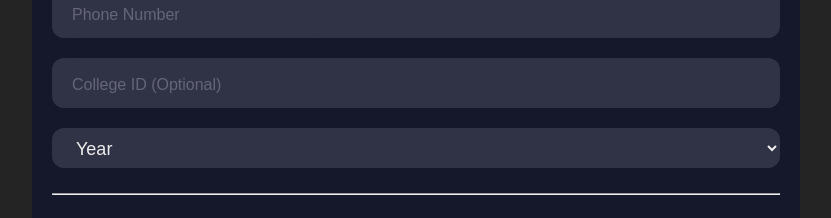
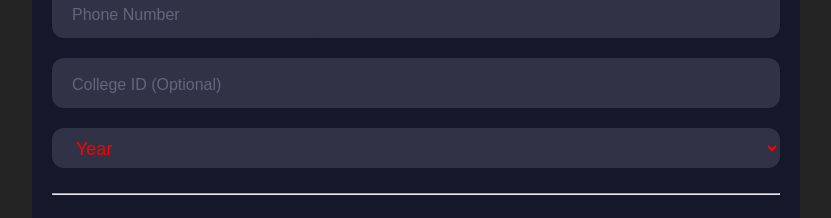
Before and after one commit to Deadreyo/SemiColon, a React (Vite) app: page /form in a window 1280 px wide. Shown: the part 860-1078 px from the top of the page, without its empty margins (224-1055 px from the left). Built offline with nearby package versions, Linux system fonts and the light colour scheme; a web font is replaced by a local one.

Commit message:
feat: make Year visually required

```diff
--- a/src/Pages/Form/Form.tsx
+++ b/src/Pages/Form/Form.tsx
@@ -129,7 +129,7 @@ function Form() {
       setThankMessage(false)
     } else if (
       data.year === '' ||
-      data.year === 'No-year' ||
+      data.year === '' ||
       data.firstPreference === '' ||
       data.secondPreference === '' ||
       data.firstPrefKnowledge === '' ||
@@ -251,8 +251,8 @@ function Form() {
               </div>
               <div className="drop-down">
                 <div className="select">
-                  <select className="options" id="year" onChange={handleChange}>
-                    <option value="No-year">Year</option>
+                  <select className="options" id="year" onChange={handleChange} required>
+                    <option value="">Year</option>
                     <option value="Freshman">Freshman</option>
                     <option value="Sophomore">Sophomore</option>
                     <option value="Junior">Junior</option>
```
